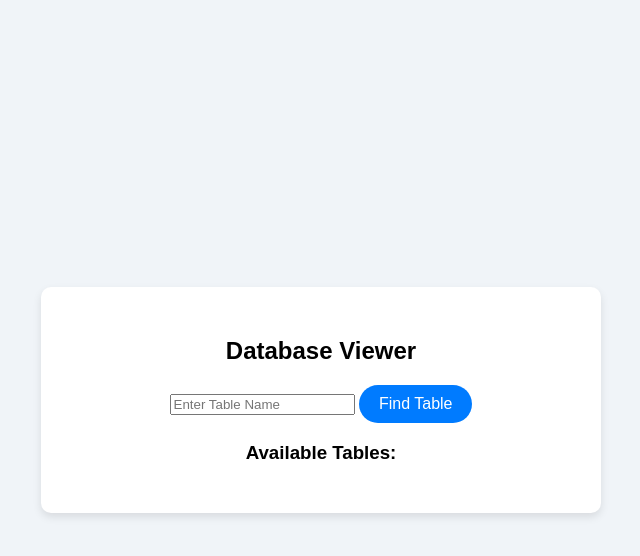
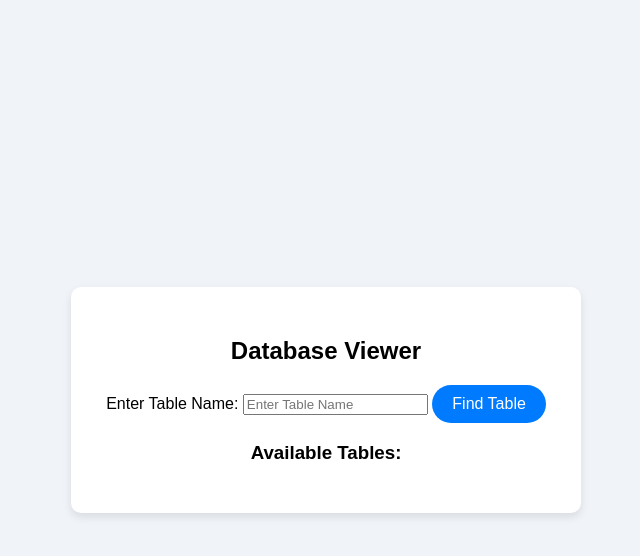
Before and after one commit to katiereneenori/ChatCat-Repo, a Flask app: page / in a window 1280 px wide. Shown: the top 556 px of the page, without its empty margins (319-959 px from the left). Run offline with Flask 3, Linux system fonts and the light colour scheme; data that the repository does not hold is empty.

Commit message:
Update home.html

```diff
--- a/Code/templates/home.html
+++ b/Code/templates/home.html
@@ -7,10 +7,13 @@
     <title>ChatCat Home</title>
 </head>
 <body>
-    <form action="/table" method="POST">
+    <div class="container">
+        <form action="/table" method="POST" class="form-container">
             <h2>Database Viewer</h2>
+            <label for="table_name">Enter Table Name:</label>
             <input type="text" id="table_name" name="table_name" placeholder="Enter Table Name" required>
             <input type="submit" value="Find Table">
+
             <h3>Available Tables:</h3>
             <ul>
                 {% for table in tables %}
@@ -18,5 +21,6 @@
                 {% endfor %}
             </ul>
         </form>
+    </div>
 </body>
 </html>
```
Lines whose indentation alone changed are shown as unchanged.
